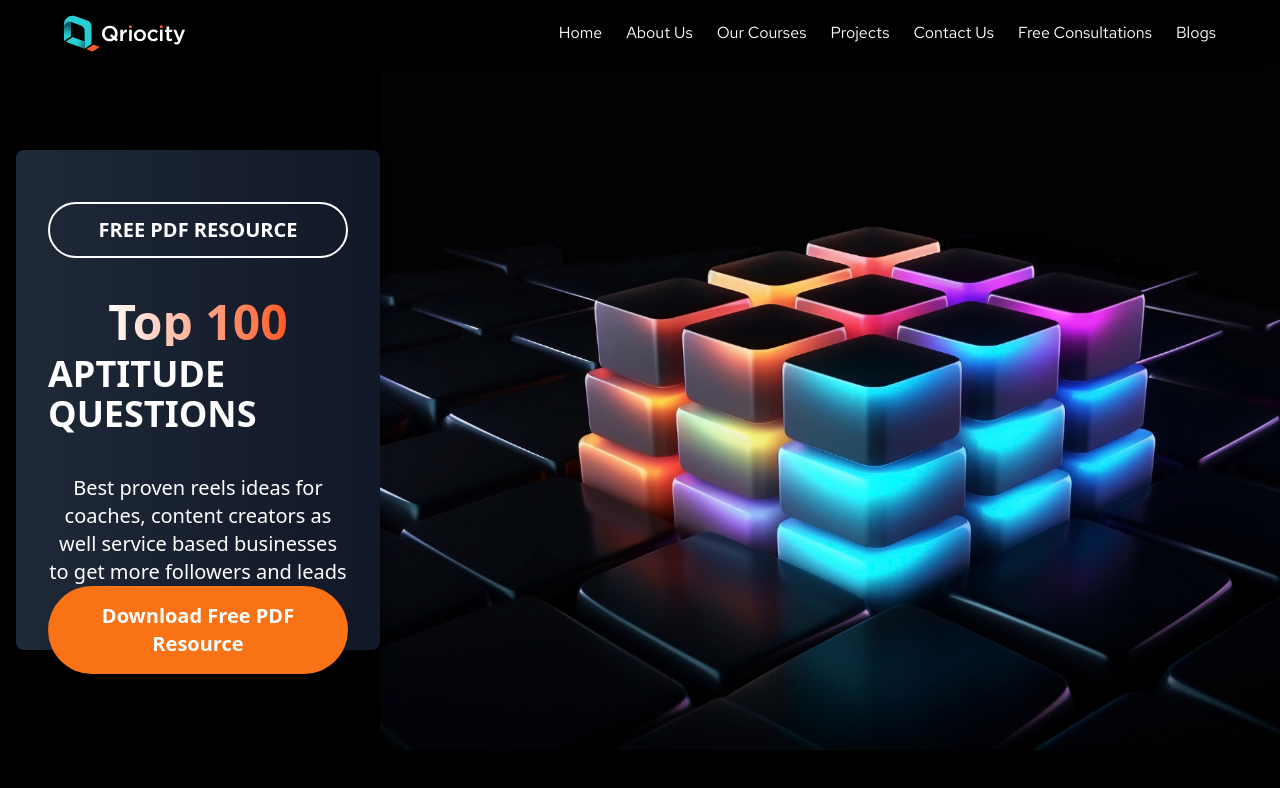
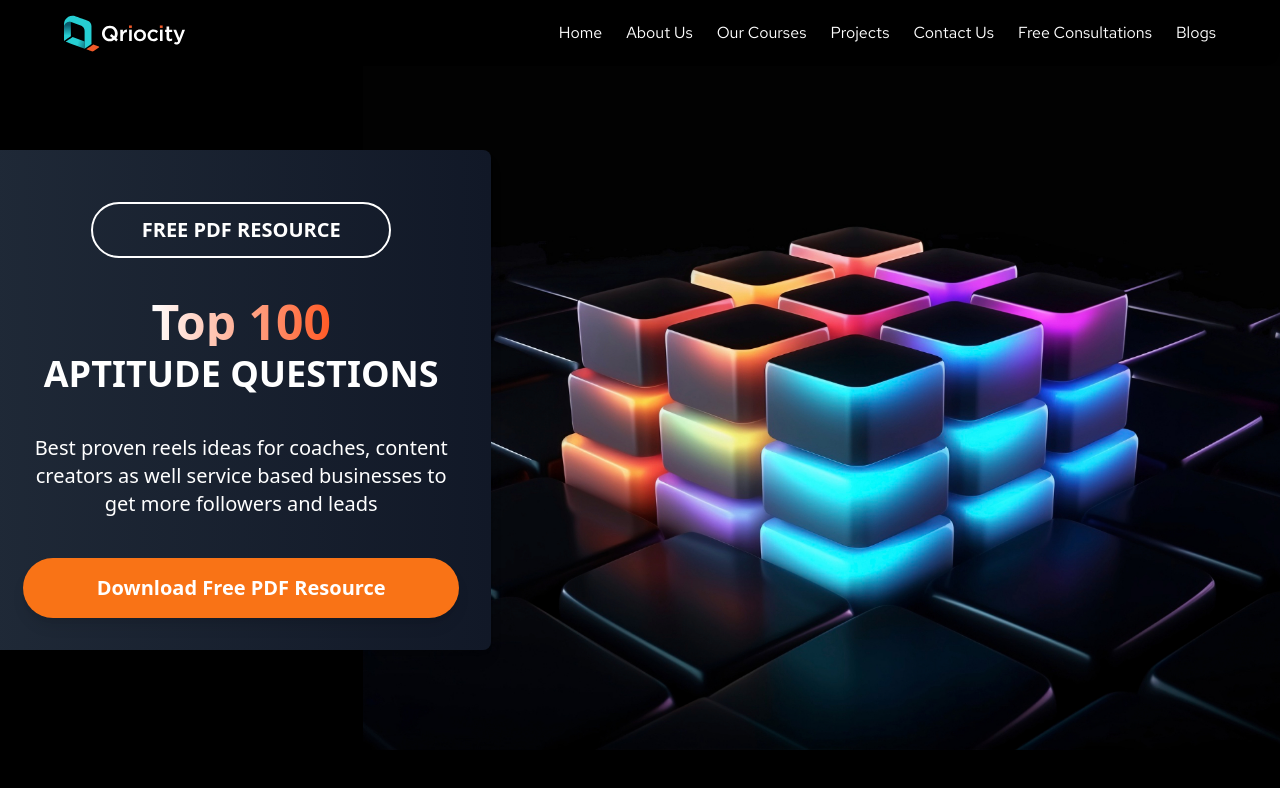
Before and after one commit to Qriocity-Company/Qriocity, a React (Vite) app: page /resources in a window 1280 px wide. Shown: the top 788 px of the page. Built offline with nearby package versions, Linux system fonts and the light colour scheme.

Commit message:
updated form validation

```diff
--- a/src/pages/FormPage.jsx
+++ b/src/pages/FormPage.jsx
@@ -8,6 +8,7 @@ import rectangle from "../Utils/Rectangle.png";
 import toast, { Toaster } from "react-hot-toast";
 import { ImSpinner8 } from "react-icons/im";
 import axios from "axios";
+
 const FormPage = () => {
   const [name, setName] = useState("");
   const [email, setEmail] = useState("");
@@ -29,6 +30,17 @@ const FormPage = () => {
       toast.error("Please fill all fields!!");
       return;
     }
+
+    if (!validateEmail(email)) {
+      toast.error("Please enter a valid email address!");
+      return;
+    }
+
+    if (!validatePhone(phone)) {
+      toast.error("Please enter a valid phone number!");
+      return;
+    }
+
     try {
       setLoading(true);
       const { data } = await axios.post(`${URL}/students/newStudent`, {
@@ -47,7 +59,19 @@ const FormPage = () => {
       }
     } catch (error) {
       console.log(error);
+      toast.error("Submission failed. Please try again later.");
+      setLoading(false);
     }
+  };
+
+  const validateEmail = (email) => {
+    const re = /^[^\s@]+@[^\s@]+\.[^\s@]+$/;
+    return re.test(String(email).toLowerCase());
+  };
+
+  const validatePhone = (phone) => {
+    const re = /^\d{10}$/; // Change this according to your phone number format
+    return re.test(String(phone));
   };
 
   const divStyle = {
@@ -56,6 +80,7 @@ const FormPage = () => {
     backgroundRepeat: "no-repeat",
     backgroundPosition: "center",
   };
+
   return (
     <div className="bg-black h-screen p-4 flex justify-center items-center">
       <div
--- a/src/pages/ResourcesLandingPage.jsx
+++ b/src/pages/ResourcesLandingPage.jsx
@@ -16,7 +16,7 @@ const ResourceLandingPage = () => {
   return (
     <div className="bg-black h-screen flex items-center justify-center">
       <div className="relative flex items-center justify-between w-full p-4 ">
-        <div className="relative  p-8  bg-gradient-to-r from-gray-800 to-gray-900 text-white rounded-lg shadow-lg w-[500px] h-[500px] flex flex-col">
+        <div className="relative box -m-8 p-8  bg-gradient-to-r from-gray-800 to-gray-900 text-white rounded-lg shadow-lg w-[500px] h-[500px] flex flex-col">
           <div className="place-self-center p-3 w-[300px] flex justify-center items-center rounded-full text-white border-2 border-white mt-5">
             <h1 className="text-xl font-bold place-self-center ">
               FREE PDF RESOURCE
@@ -42,7 +42,7 @@ const ResourceLandingPage = () => {
             Download Free PDF Resource
           </button>
         </div>
-        <img className=" h-[700px]  " src={bg} alt="background" />
+        <img className=" h-[700px] -m-24 " src={bg} alt="background" />
       </div>
     </div>
   );
```
